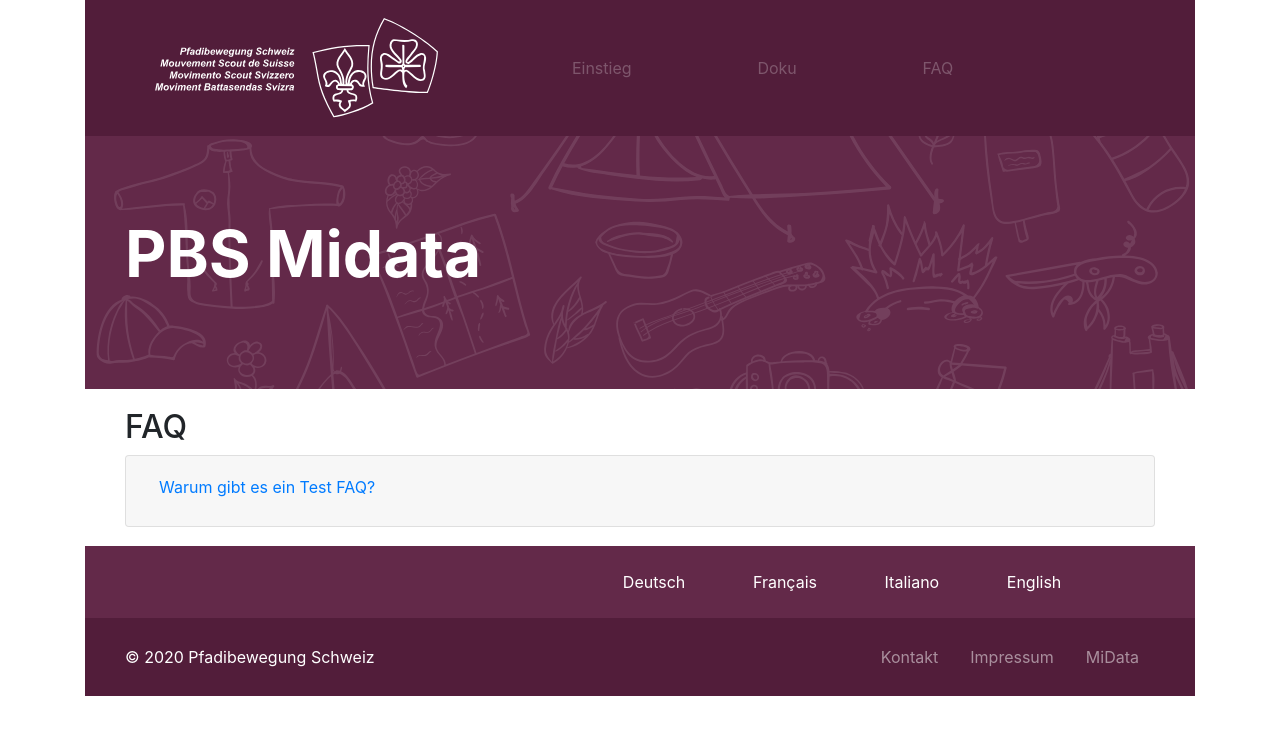
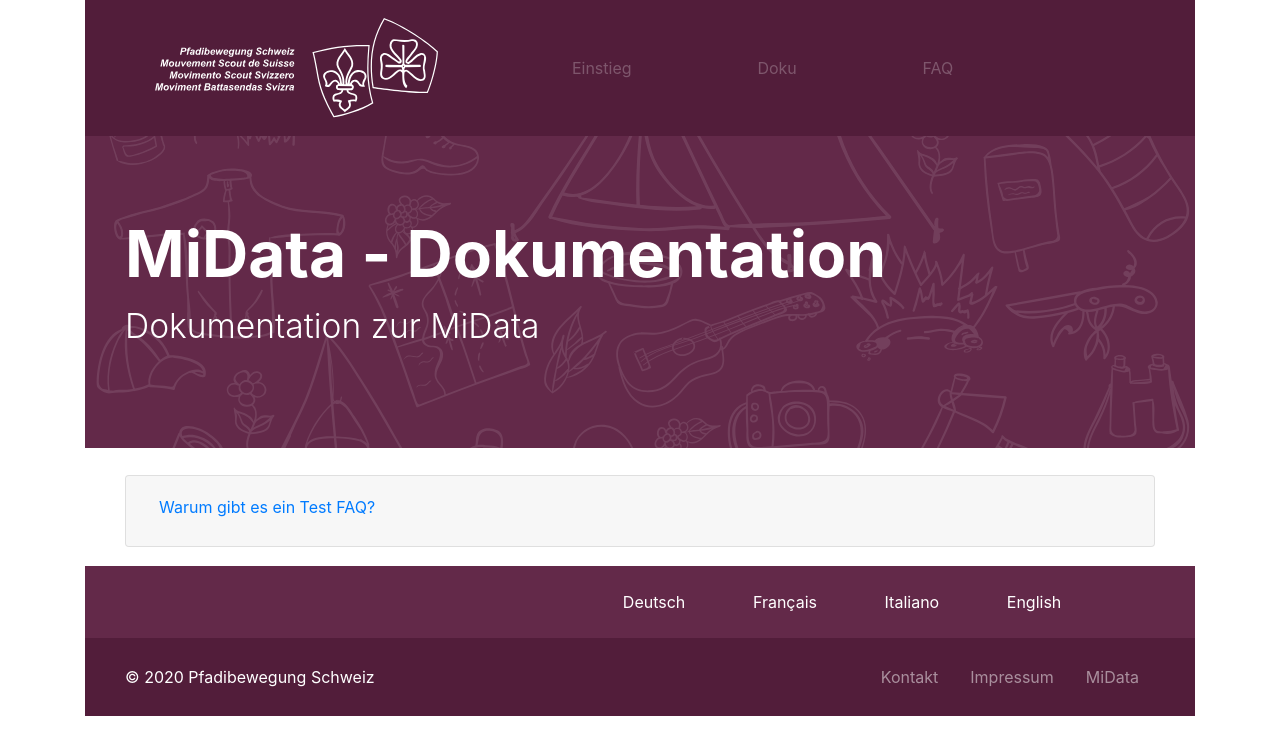
Before and after one commit to scout-ch/docu, a Jekyll site: the page built from de/faq.html, in a window 1280 px wide. Shown: the top 755 px of the page. Built offline with Jekyll 4.4.1, drawn with Linux system fonts in a browser that asks for light colours.

Commit message:
update structure

```diff
--- a/_layouts/default.html
+++ b/_layouts/default.html
@@ -4,7 +4,7 @@
     <meta charset="UTF-8" />
     <meta http-equiv="X-UA-Compatible" content="IE=edge" />
     <meta name="viewport" content="width=device-width, initial-scale=1" />
-    <title>{{ site.title }}</title>
+    <title>{{ page.title }}</title>
     <link
       rel="stylesheet"
       href="https://stackpath.bootstrapcdn.com/bootstrap/4.5.2/css/bootstrap.min.css"
@@ -54,8 +54,8 @@
 
       <main role="main">
         <div class="jumbotron">
-          <h1>{{ site.title }}</h1>
-          <p class="lead">{{ site.lead }}</p>
+          <h1>{{ page.title }}</h1>
+          <p class="lead">{{ page.description }}</p>
         </div>
         <div class="content">{{ content }}</div>
       </main>
--- a/de/article.html
+++ b/de/article.html
@@ -1,7 +1,10 @@
 ---
-title: Dokumentation
+title: MiData - Dokumentation
+description: Dokumentation zur MiData
 layout: default
+
 lang: de
+page_title: "Dokumentation"
 ---
 
 {% assign articles = site.articles | where: "lang", "de" %}
--- a/de/faq.html
+++ b/de/faq.html
@@ -1,10 +1,13 @@
 ---
-title: FAQ
+title: MiData - Dokumentation
+description: Dokumentation zur MiData
 layout: default
+
 lang: de
+page_title: "FAQ's"
 ---
 
-<h2>{{ page.title }}</h2>
+<h2>{{ page_title.title }}</h2>
 
 <div class="accordion" id="accordionFAQ">
 	{% assign faqs = site.faqs | where: "lang", "de" %}
@@ -13,7 +16,7 @@
 		    <div class="card-header" id="heading-{{ forloop.index }}">
 		      <h3 class="faq-title">
 		        <button class="btn btn-link btn-block text-left" type="button" data-toggle="collapse" data-target="#content-{{ forloop.index }}" aria-expanded="true" aria-controls="content-{{ forloop.index }}">
-		          {{ faq.title }}
+		          {{ faq.page_title }}
 		        </button>
 		      </h3>
 		    </div>
--- a/de/index.html
+++ b/de/index.html
@@ -1,7 +1,10 @@
 ---
-title: Einleitung
+title: MiData - Dokumentation
+description: Dokumentation zur MiData
 layout: default
+
 lang: de
+page_title: "Einstieg"
 ---
 
 # Index-File
--- a/index.html
+++ b/index.html
@@ -1,7 +1,10 @@
 ---
-title: Home
+title: MiData - Dokumentation
+description: Dokumentation zur MiData
 layout: default
+
 lang: de
+page_title: Home
 ---
 
 <h2>Index-File</h2>
```
Also changed, not shown: _faqs/de/test/index.md (+5 -2 lines).
